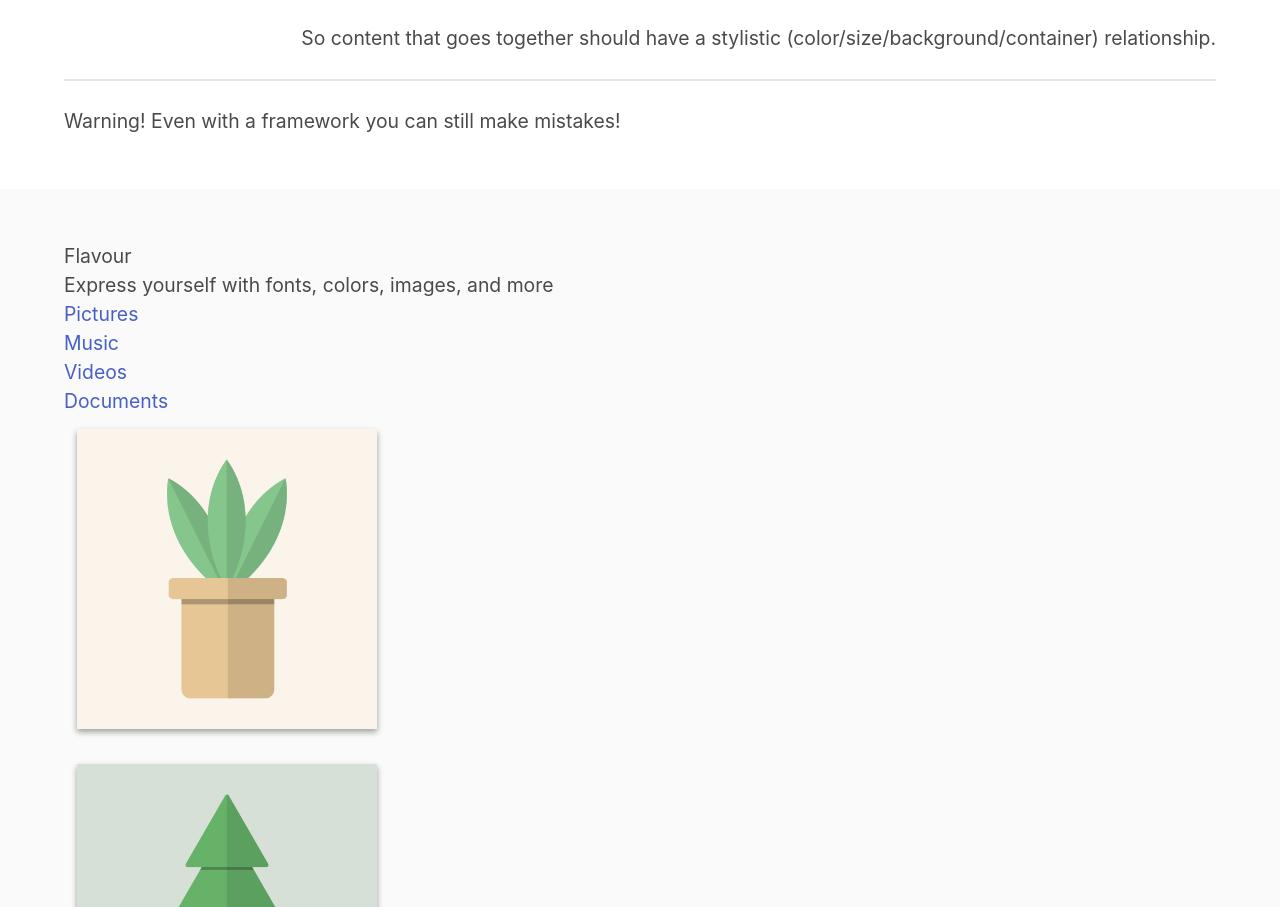
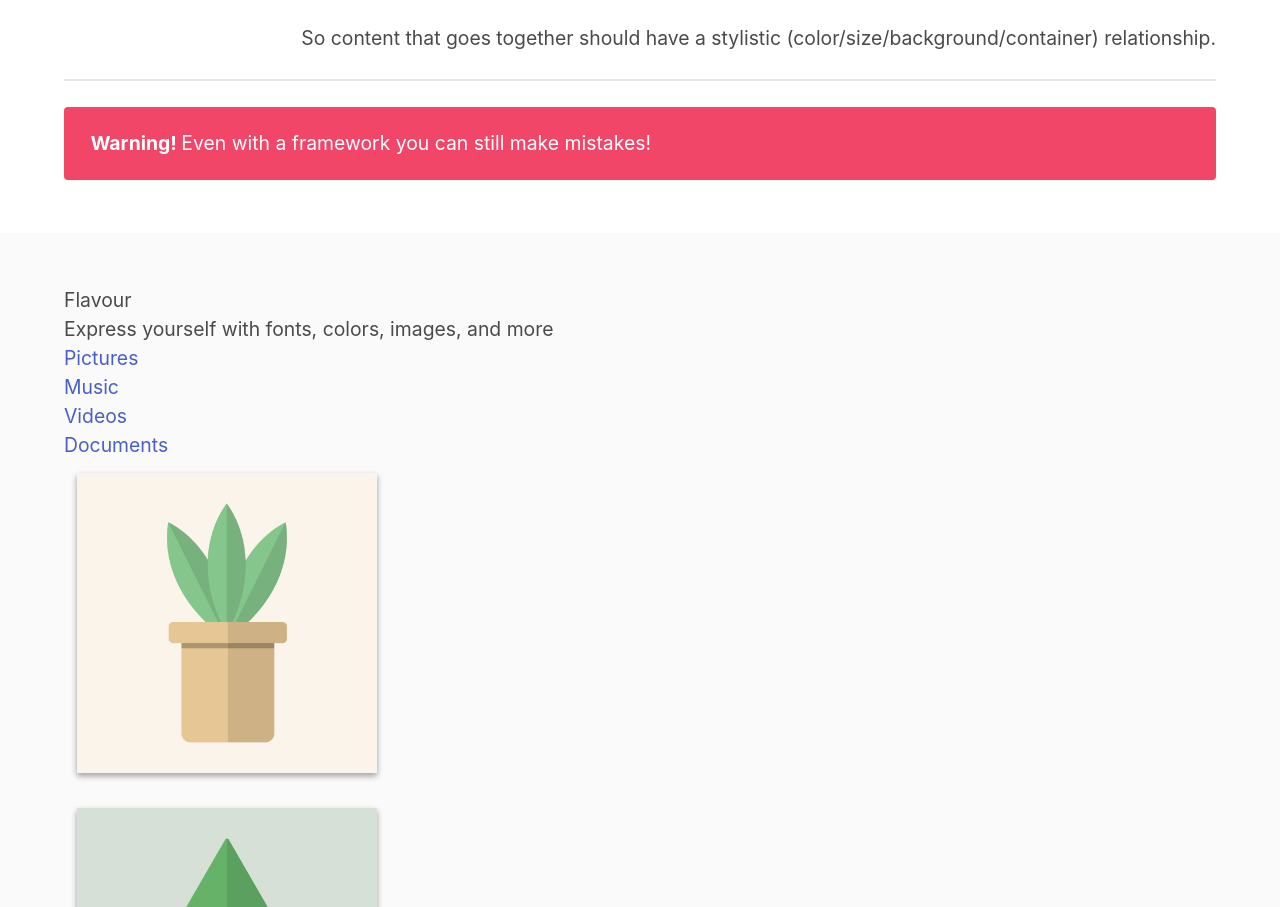
Before and after one commit to jdmar3-comp426/a02-johnmoore98, a website: page index.html in a window 1280 px wide. Shown: the part 2061-2968 px from the top of the page. Drawn offline with nearby package versions, Linux system fonts and the light colour scheme; a web font is replaced by a local one.

Commit message:
Section 4 changes

```diff
--- a/index.html
+++ b/index.html
@@ -80,8 +80,8 @@
 	    </p>
         </div>
         <hr>
-        <div class="">
-            <p><span class="">Warning! </span>Even with a framework you can still make mistakes!</p>
+        <div class="notification is-danger">
+            <p><span class="has-text-weight-bold">Warning! </span>Even with a framework you can still make mistakes!</p>
         </div>
     </div>
 </section>
```
